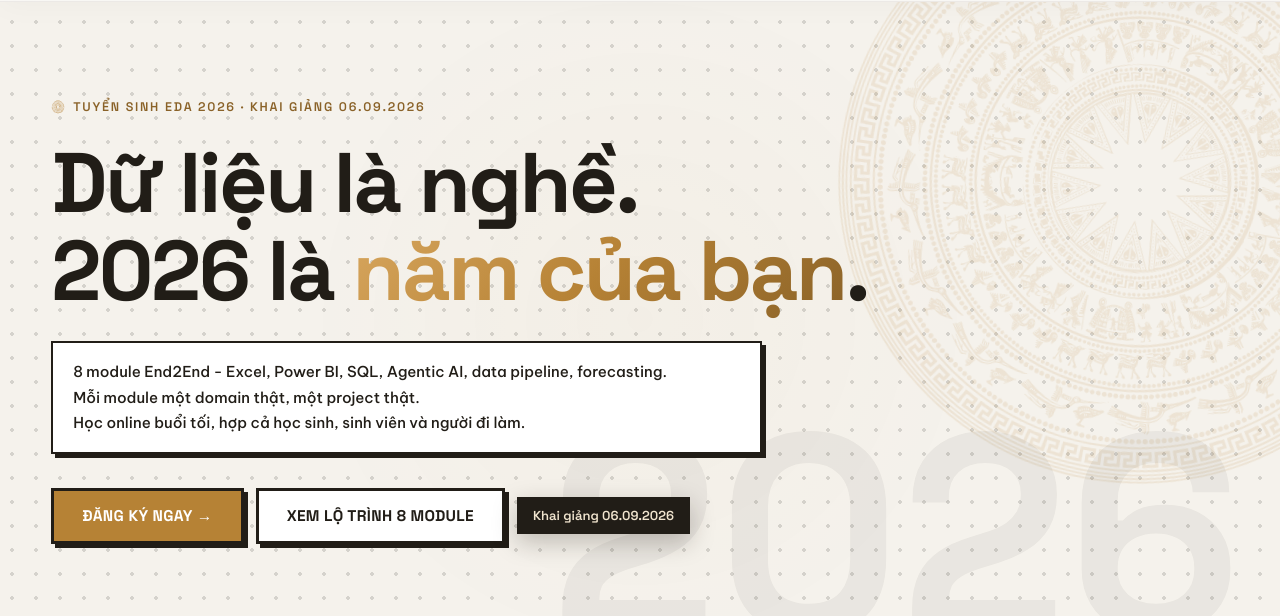
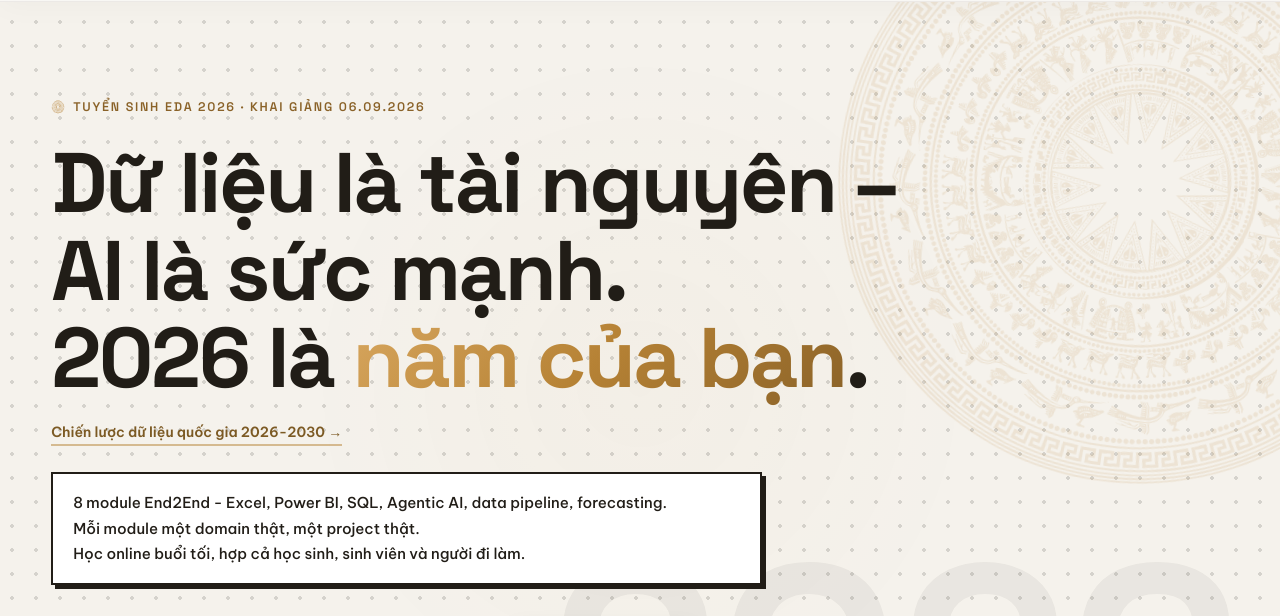
Before and after one commit to Kein95/eDA-sample, a website: page TuyenSinh-eDA2026.dc.html in a window 1280 px wide. Shown: the part 158-774 px from the top of the page. Drawn offline with nearby package versions, Linux system fonts and the light colour scheme; no server answers.

Commit message:
content: đổi tiêu đề hero thành "Dữ liệu là tài nguyên – AI là sức mạnh"
Kèm link Chiến lược dữ liệu quốc gia 2026-2030 ngay dưới tiêu đề, ở cả hai bản hero
tối và sáng. Đã kiểm bài gốc trước khi dẫn: bài nêu nguyên văn "dữ liệu là tài nguyên
chiến lược, là tài sản quốc gia và tư liệu sản xuất mới của nền kinh tế", nên câu
tiêu đề có căn cứ chứ không phải gán ghép.

Câu phải nằm trọn trong MỘT span và trùng khít "hero_tieu_de" ở khối JSON cuối file:
lớp phủ CMS khớp chữ theo nguyên node, tách thành hai dòng là biến CMS mất khớp và
người vận hành sẽ không sửa được tiêu đề nữa. Đã ghi lại ràng buộc này bằng comment
ngay tại chỗ.

Đo trên trình duyệt thật ở 1440/1024/768/390: tiêu đề xuống 2 dòng ở desktop (ngắt
đúng chỗ dấu gạch), 3 dòng ở 390px, không chỗ nào tràn thêm.

Ghi nhận một lỗi CÓ SẴN, không sửa vì ngoài phạm vi: ở 390px trang tràn ngang 55px do
hai nút "Đăng ký ngay" và "Lộ trình chi tiết" trong dải CTA không xuống dòng
(scrollWidth 445 / clientWidth 390). Đã đo lại trên bản trước thay đổi này để chắc:
tràn y hệt 55px, không phải do đổi tiêu đề.

```diff
--- a/TuyenSinh-eDA2026.dc.html
+++ b/TuyenSinh-eDA2026.dc.html
@@ -540,9 +540,15 @@
           Tuyển sinh eDA 2026 · End2End Data Analytics
         </span>
         <h1 style="font-family:'Space Grotesk',sans-serif;font-weight:700;font-size:clamp(46px,7vw,96px);line-height:1.02;letter-spacing:-0.03em;color:#f5f2ec;margin:22px 0 0">
-          <span style="display:block;animation:rise .6s ease .14s both">Dữ liệu là nghề.</span>
+          <!-- Cau nay PHAI nam tron trong MOT span va trung khit "hero_tieu_de" o khoi
+               JSON cuoi file: lop phu CMS khop chu theo nguyen node, tach dong la mat khop. -->
+          <span style="display:block;animation:rise .6s ease .14s both">Dữ liệu là tài nguyên – AI là sức mạnh.</span>
           <span style="display:block;animation:rise .6s ease .26s both">2026 là <span class="text-gradient-gold-light">năm của bạn</span>.</span>
         </h1>
+        <a href="https://baomoi.com/chien-luoc-du-lieu-quoc-gia-2026-2030-dat-trong-tam-ha-tang-ai-va-trung-tam-du-lieu-c55652533.epi"
+           target="_blank" rel="noopener noreferrer"
+           style-hover="color:#f5f2ec;border-bottom-color:#d9a860"
+           style="display:inline-block;margin:20px 0 0;font-size:14px;font-weight:600;color:rgba(245,242,236,0.8);text-decoration:none;border-bottom:2px solid rgba(217,168,96,0.5);padding-bottom:3px;animation:rise .6s ease .32s both;transition:all .15s">Chiến lược dữ liệu quốc gia 2026-2030 →</a>
         <div style="font-size:16px;line-height:1.75;max-width:56ch;margin:26px 0 0;color:rgba(245,242,236,0.9);animation:rise .6s ease .38s both;background:rgba(255,255,255,0.04);border:2px solid rgba(255,255,255,0.2);box-shadow:5px 5px 0 rgba(255,255,255,0.15);padding:20px 24px;backdrop-filter:blur(4px)">
           8 module End2End - Excel, Power BI, SQL, Agentic AI, data pipeline, forecasting.<br>
           Mỗi module một domain thật, một project thật.<br>
@@ -575,9 +581,13 @@
         <h1 style="font-family:'Space Grotesk',sans-serif;font-weight:700;font-size:clamp(44px,6.6vw,92px);line-height:1.04;letter-spacing:-0.03em;margin:22px 0 0;max-width:16ch">
           <!-- Khong dung lai cau cua dai CTA giua trang ("Khong hoc de biet...") - de nguyen
                thi tab Tong quan lap y hai lan. Giu tieu de cua ban hero toi. -->
-          <span style="display:block;animation:rise .6s ease .14s both">Dữ liệu là nghề.</span>
+          <span style="display:block;animation:rise .6s ease .14s both">Dữ liệu là tài nguyên – AI là sức mạnh.</span>
           <span style="display:block;animation:rise .6s ease .26s both">2026 là <span class="text-gradient-gold">năm của bạn</span>.</span>
         </h1>
+        <a href="https://baomoi.com/chien-luoc-du-lieu-quoc-gia-2026-2030-dat-trong-tam-ha-tang-ai-va-trung-tam-du-lieu-c55652533.epi"
+           target="_blank" rel="noopener noreferrer"
+           style-hover="color:var(--ink,#211d17);border-bottom-color:#b68235"
+           style="display:inline-block;margin:20px 0 0;font-size:14px;font-weight:600;color:#7c5a24;text-decoration:none;border-bottom:2px solid rgba(182,130,53,0.5);padding-bottom:3px;animation:rise .6s ease .32s both;transition:all .15s">Chiến lược dữ liệu quốc gia 2026-2030 →</a>
         <div style="background:var(--surface,#fffdf9);border:2.5px solid var(--ink,#211d17);box-shadow:4px 4px 0 var(--ink,#211d17);padding:16px 20px;margin:26px 0 0;font-size:15px;line-height:1.7;color:var(--ink,#211d17);font-weight:500;text-align:justify;max-width:65ch;animation:rise .6s ease .38s both">
           <span style="display:block">8 module End2End - Excel, Power BI, SQL, Agentic AI, data pipeline, forecasting.</span>
           <span style="display:block">Mỗi module một domain thật, một project thật.</span>
@@ -1781,7 +1791,7 @@ class Component extends DCLogic {
                              chỗ là trang hiện hai ngày khác nhau. -->
 <script id="noi-dung-mac-dinh" type="application/json">
 {
-  "hero_tieu_de": "Dữ liệu là nghề.",
+  "hero_tieu_de": "Dữ liệu là tài nguyên – AI là sức mạnh.",
   "khai_giang": "06.09.2026",
   "gio_hoc": "8:00 – 10:30 PM",
   "mo_ta_khoa": "8 module End2End - Excel, Power BI, SQL, Agentic AI, data pipeline, forecasting."
```
